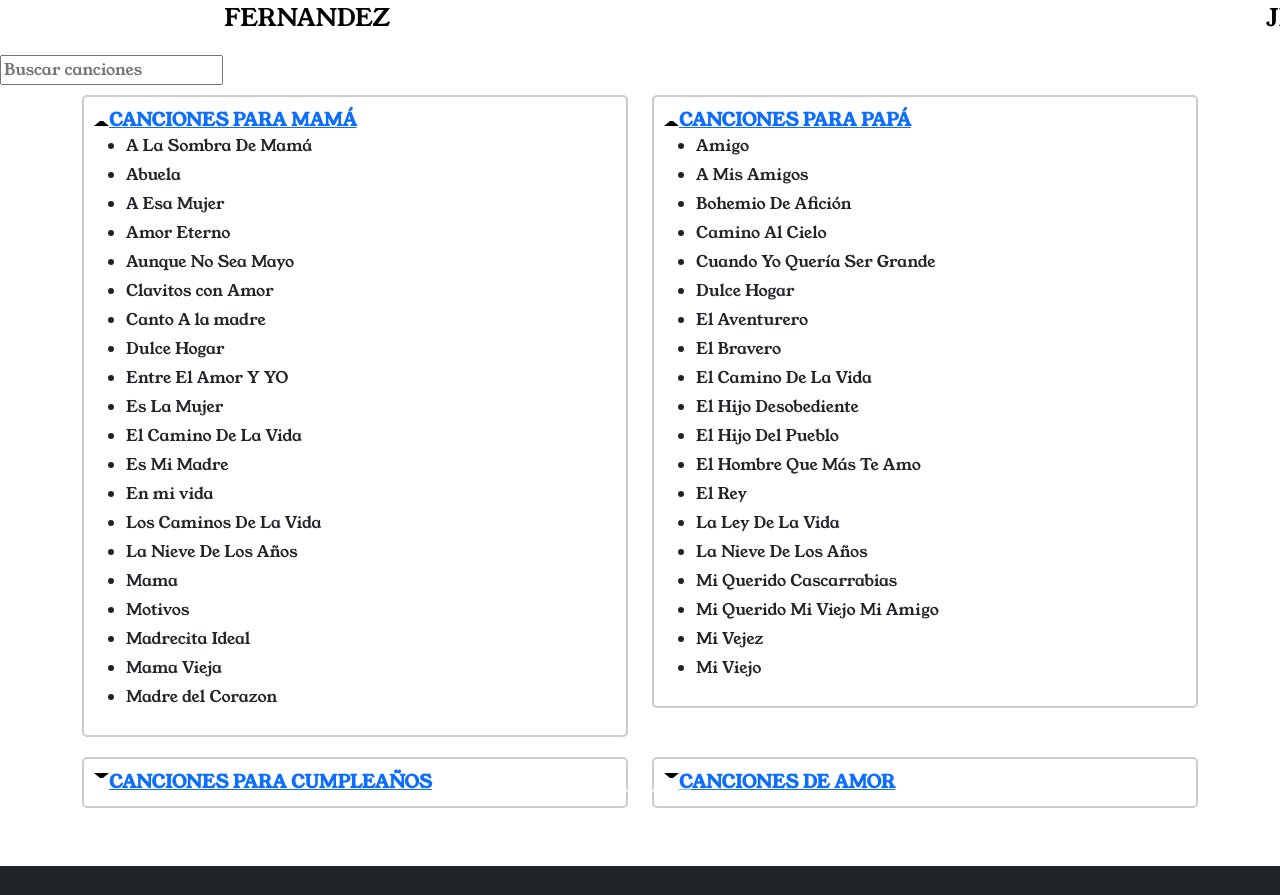
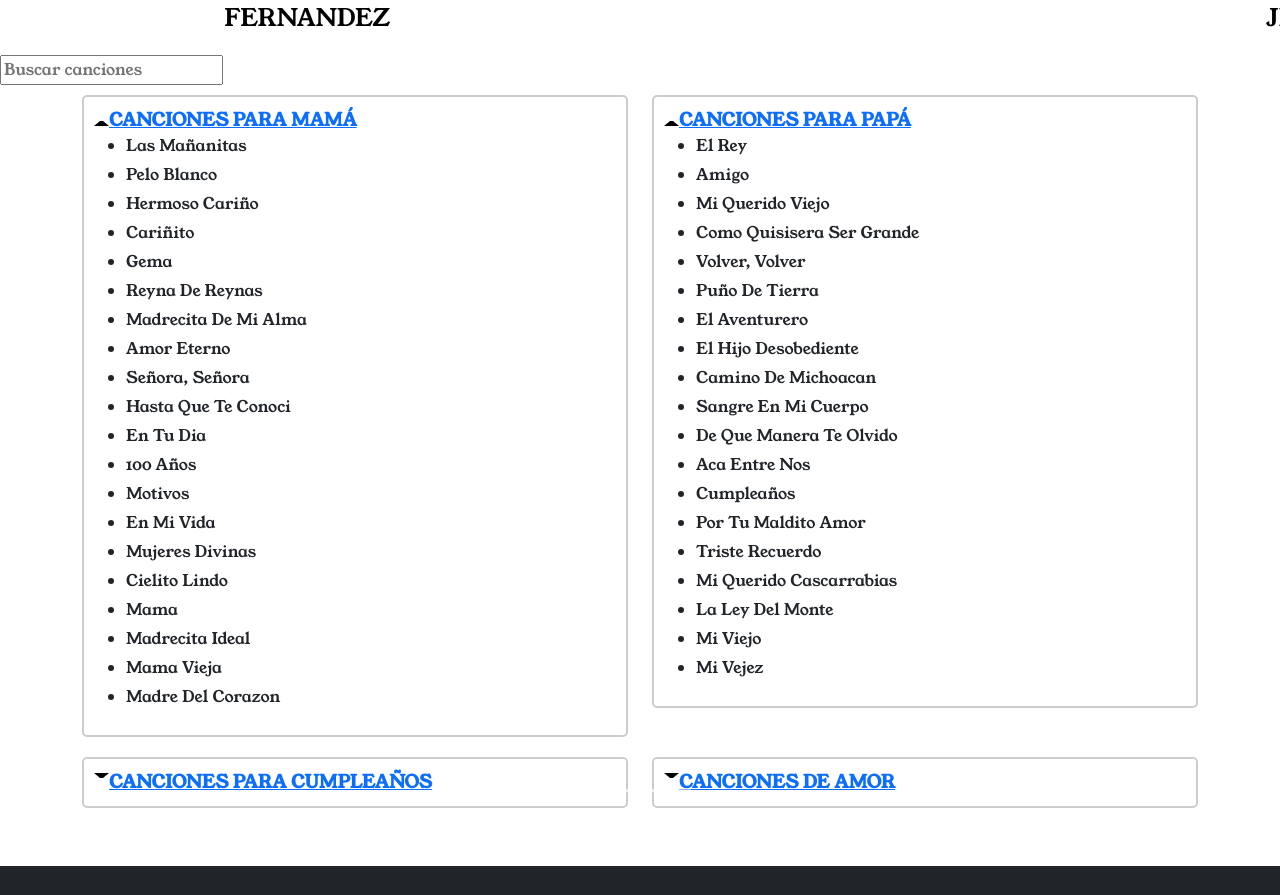
Before and after one commit to Fernanda-Chable/Mariachi-Halacho, an Angular app in the folder Frontend/Proyecto/: page /repertorio in a window 1280 px wide. Shown: the part 720-1615 px from the top of the page. Built offline with nearby package versions, Linux system fonts and the light colour scheme; a web font is replaced by a local one.

Commit message:
Repertorio

```diff
--- a/Frontend/Proyecto/src/app/pages/repertorio/repertorio.component.ts
+++ b/Frontend/Proyecto/src/app/pages/repertorio/repertorio.component.ts
@@ -8,90 +8,88 @@ import { Component } from '@angular/core';
 export class RepertorioComponent {
   searchText: string = '';
   songs: string[] = [
-    'A La Sombra De Mamá',
-    'Abuela',
-    'A Esa Mujer',
+    'Las Mañanitas',
+    'Pelo Blanco',
+    'Hermoso Cariño',
+    'Cariñito',
+    'Gema',
+    'Reyna De Reynas',
+    'Madrecita De Mi Alma',
     'Amor Eterno',
-    'Aunque No Sea Mayo',
-    'Clavitos con Amor',
-    'Canto A la madre',
-    'Dulce Hogar',
-    'Entre El Amor Y YO',
-    'Es La Mujer',
-    'El Camino De La Vida',
-    'Es Mi Madre',
-    'En mi vida',
-    'Los Caminos De La Vida',
-    'La Nieve De Los Años',
+    'Señora, Señora',
+    'Hasta Que Te Conoci',
+    'En Tu Dia',
+    '100 Años',
+    'Motivos',
+    'En Mi Vida',
+    'Mujeres Divinas',
+    'Cielito Lindo',
     'Mama',
-    'Motivos',
     'Madrecita Ideal',
     'Mama Vieja',
-    'Madre del Corazon'
+    'Madre Del Corazon'
 
     // Agrega más canciones aquí
   ];
   songs2: string[] = [
+    'El Rey',
     'Amigo',
-    'A Mis Amigos',
-    'Bohemio De Afición',
-    'Camino Al Cielo',
-    'Cuando Yo Quería Ser Grande',
-    'Dulce Hogar',
+    'Mi Querido Viejo',
+    'Como Quisisera Ser Grande',
+    'Volver, Volver',
+    'Puño De Tierra',
     'El Aventurero',
-    'El Bravero',
-    'El Camino De La Vida',
     'El Hijo Desobediente',
-    'El Hijo Del Pueblo',
-    'El Hombre Que Más Te Amo',
-    'El Rey',
-    'La Ley De La Vida',
-    'La Nieve De Los Años',
+    'Camino De Michoacan',
+    'Sangre En Mi Cuerpo',
+    'De Que Manera Te Olvido',
+    'Aca Entre Nos',
+    'Cumpleaños',
+    'Por Tu Maldito Amor',
+    'Triste Recuerdo',
     'Mi Querido Cascarrabias',
-    'Mi Querido Mi Viejo Mi Amigo',
+    'La Ley Del Monte',
+    'Mi Viejo',
     'Mi Vejez',
-    'Mi Viejo',
 
     // Agrega más canciones aquí
   ];
   songs3: string[] = [
-    'Amigo Roberto Carlos',
-    'El Camino De La Vida',
-    'En Vida',
-    'En Tu Día',
-    'Happy Birthday',
-    'La Nieve De Los Años',
-    'Los Caminos De La Vida',
-    'Nochecitas Mexicanas',
-    'Las Mañanitas Rey David',
-    'Las Mañanitas Mexicanas',
-    'Por Tu Cumpleaños',
-    'Sabes Una Cosa',
-    'En Tu Cumpleaños',
-    'Un Año Más',
+    'Felicidades',
+    'Celebremos',
+    'Mariachi Loco',
+    'Mono De Alambre',
+    'Guadalajara',
+    'El Son De La Negra',
+    'Jarabe Tapatio',
+    'Pelea De Gallos',
+    'Despacito',
+    'El Noa Noa',
+    'El Cable',
+    'El Huitlacoche',
+    'No se Va',
   ];
   songs4: string[] = [
-    'La Mano de Dios',
-    'Las Llaves De Mi Alma',
-    'La Venia Bendita',
-    'Madrigal',
-    'Mi Forma de Sentir',
-    'Mujeres Divinas',
-    'Malagueña',
-    'Más Que Tu Amigo',
-    'Mátalas',
-    'Motivos',
-    'Nuestro Juramento',
-    'Nos Estorbo La Ropa',
-    'Novia Mia',
-    'Obsesion',
-    'Para Siempre',
-    'Piel De Niña',
+    'Diseñame',
+    'Tatuajes',
+    'Si Nos Dejan',
+    'La Media Vuelta',
+    'Serenata Huasteca',
+    'Mas Que Tu Amigo',
+    'Amarte A La Antigua',
+    'Para Que Me Haces Llorar',
+    'Urge',
+    'Matalas',
+    'Un Millon De Primaveras',
+    'Cielo Rojo',
+    'Por Mujeres Como Tu',
+    'Estos Celos',
+    'Ella',
+    'La Bikina',
     'Paloma Querida',
-    'Parece Que Fue Ayer',
-    'Toda Una Vida',
-    'Paso a La Reina',
-    'Que Se Mueran De Envidia',
+    'Fallaste Corazon',
+    'Como Quien Pierda Una Estrella',
+    'Sabes Una Cosa',
   ];
   isListExpanded: boolean = true;
   isListExpanded1: boolean = true;
```
